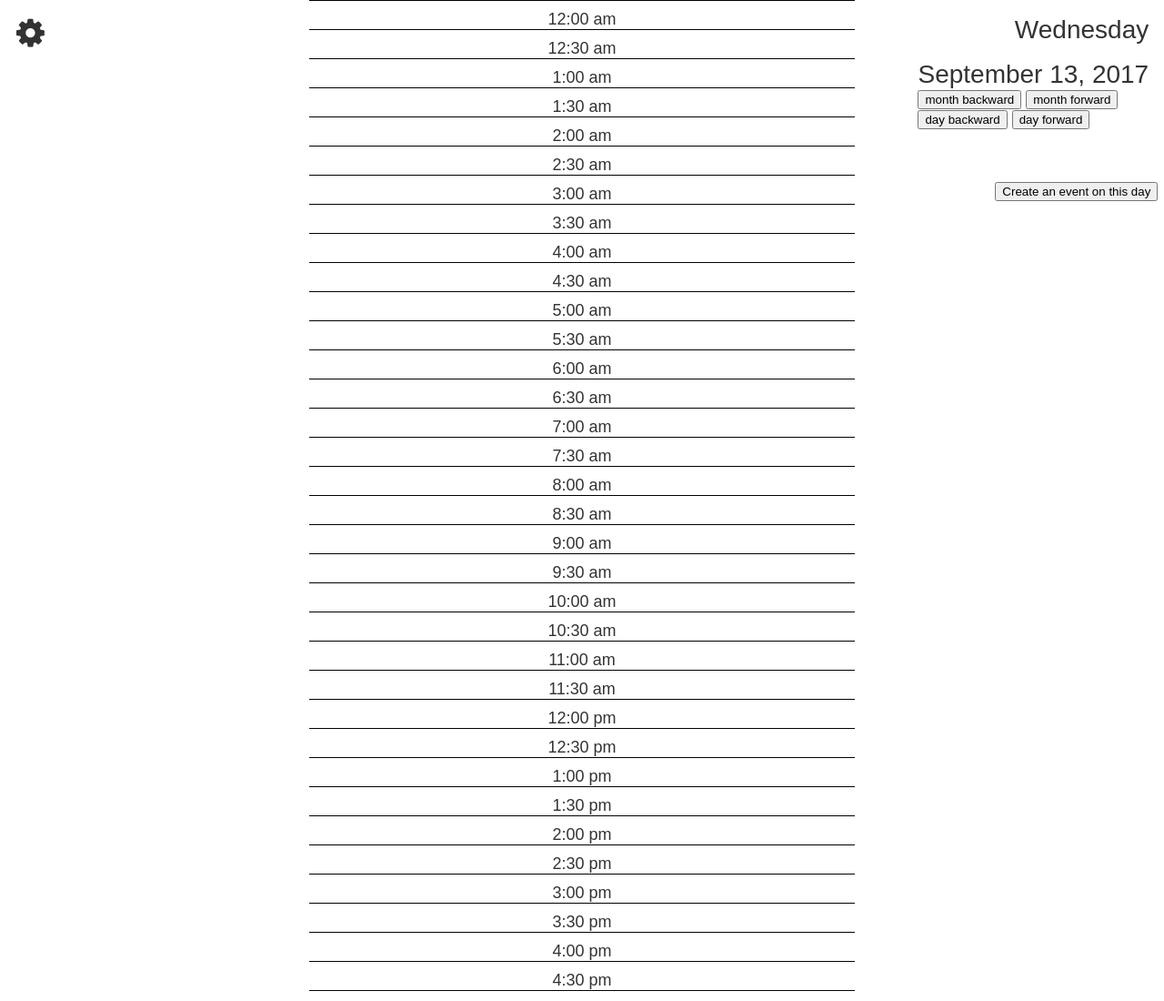
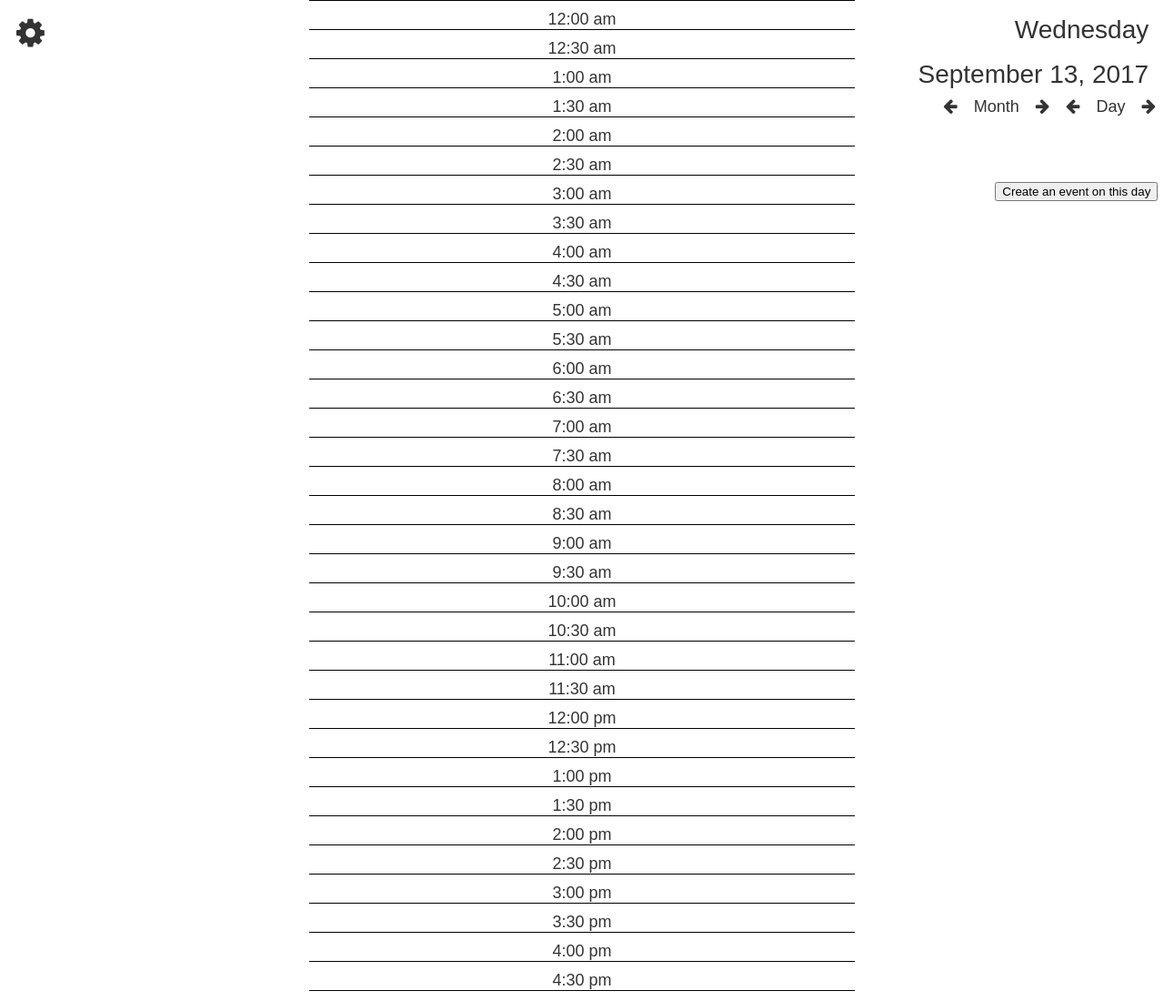
Before and after one commit to mt3443/eecs448-project1, a plain HTML site: page index.html in a window 1280 px wide. Shown: the top 1100 px of the page at 91% size. Drawn offline with Linux system fonts and the light colour scheme.

Commit message:
Month and day button styling

```diff
--- a/index.html
+++ b/index.html
@@ -30,14 +30,16 @@
       <div class="dayname" id="dayOfWeek"></div>
       <div class="date_text" id="date"></div>
 
-	  <div>
-	  <button onclick="monthBackward()">month backward</button>
-	  <button onclick="monthForward()">month forward</button>
-	  </div>
+    <div>
+      <div class="btn" onclick="dayForward()"><i class="fa fa-arrow-right"></i></div>
+      <div class="btn">Day</div>
+  	  <div class="btn" onclick="dayBackward()"><i class="fa fa-arrow-left"></i></div>
+  	</div>
 
-	  <div>
-	  <button onclick="dayBackward()">day backward</button>
-	  <button onclick="dayForward()">day forward</button>
+    <div>
+      <div class="btn" onclick="monthForward()"><i class="fa fa-arrow-right"></i></div>
+      <div class="btn">Month</div>
+	    <div class="btn" onclick="monthBackward()"><i class="fa fa-arrow-left"></i></div>
 	  </div>
 
       <center>
--- a/stylesheet.css
+++ b/stylesheet.css
@@ -33,6 +33,7 @@ body {
   top:0px;
   right:0px;
   height:200px;
+  width:340px;
   background-color:rgba(255,255,255,0.5);
   grid-area:date_header;
 }
@@ -44,7 +45,11 @@ body {
   padding:0.6em 0.6em 0 0;
 }
 
-.date_text { display:inline-block; }
+.date_text {
+  display:inline-block;
+  float:right;
+  width:340px;
+}
 
 .date_view {
   display:block;
@@ -84,6 +89,12 @@ body {
 
 button:hover {
   cursor:pointer;
+}
+
+.btn {
+  display:inline-block;
+  float:right;
+  padding:0.5em;
 }
 
 .fa:hover {
```
